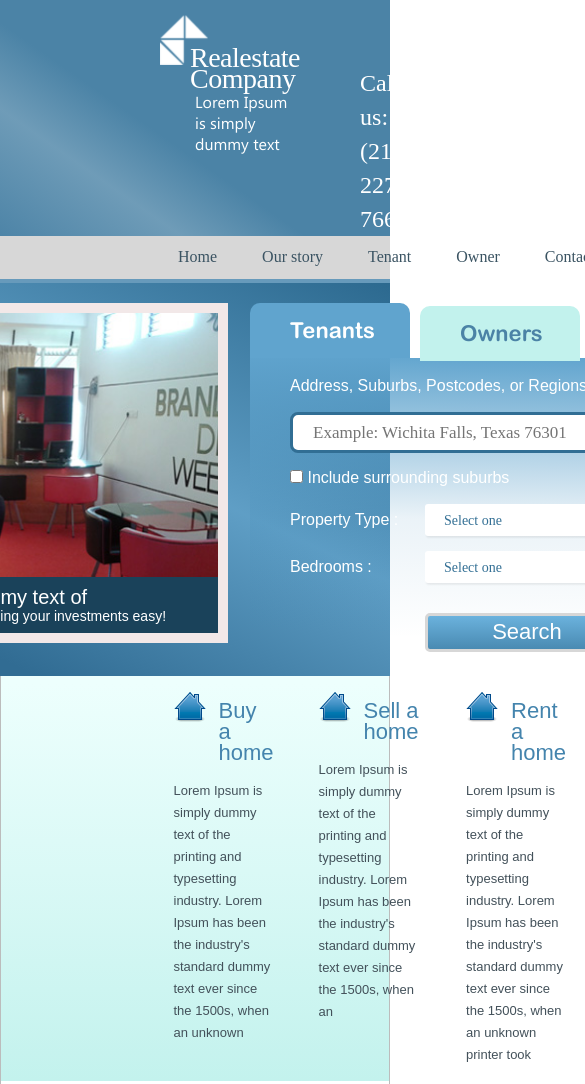
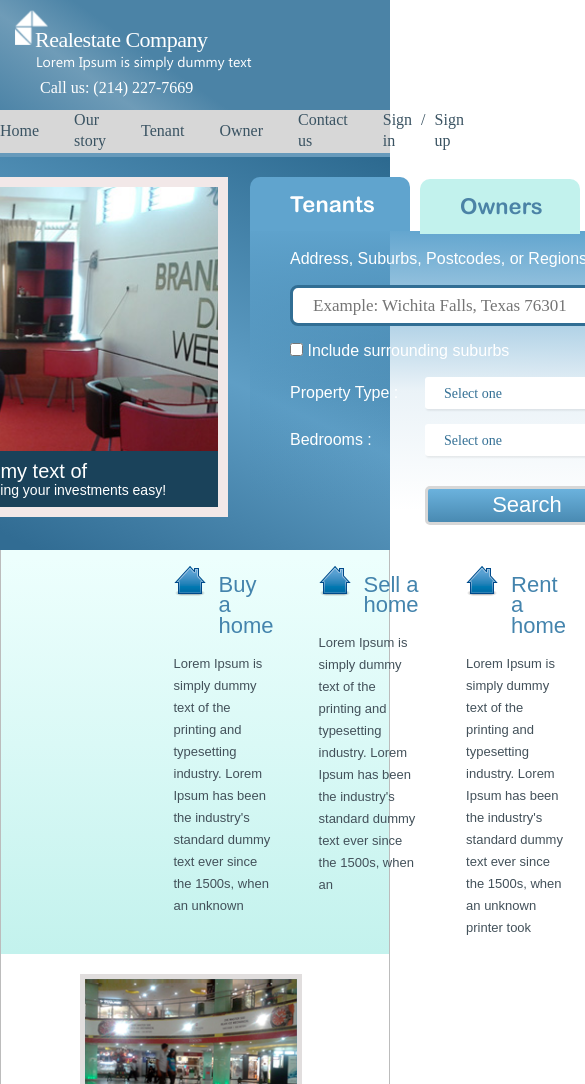
Before and after one commit to Anvar5151/Anvar5151.github.io, a plain HTML site: page index.html in a window 390 px wide. Shown: the top 1084 px of the page, 585 px wide, since content can reach past the window. Drawn offline with nearby package versions, Linux system fonts and the light colour scheme; a web font is replaced by a local one.

Commit message:
responsive header

```diff
--- a/css/style.css
+++ b/css/style.css
@@ -89,14 +89,17 @@ h6 {
   font-family: "Adobe Fangsong Regular";
   src: url("../fonts/Adobe-Fangsong-Std-R-Font.otf") format("opentype");
 }
+
 @font-face {
   font-family: MicrosoftNewTaiLue;
   src: url("../fonts/ntailu.ttf") format("opentype");
 }
+
 @font-face {
   font-family: ArialRounded;
   src: url("../fonts/ArialRounded.ttf") format("opentype");
 }
+
 body {
   width: 100%;
 }
@@ -106,6 +109,7 @@ body {
   margin: 0 auto;
 }
 
+
 .header {
   display: flex;
   height: 100%;
@@ -114,11 +118,13 @@ body {
   background: linear-gradient(35deg, #4d84a7 0%, rgba(95, 145, 176, 0.9) 25%, #4b83a6 42%);
   filter: progid:DXImageTransform.Microsoft.gradient(startColorstr="#4d84a7", endColorstr="#4b83a6", GradientType=1);
   color: #fff;
+  justify-content: space-between;
+
 }
 
-.header__right {
-  width: 830px;
-}
+
+
+.header__right {}
 
 .header__right__logo img {
   width: 48px;
@@ -144,7 +150,7 @@ body {
 }
 
 .header__left {
-  width: 450px;
+  margin: 0 165px 0 0;
 }
 
 .header__left__contact {
@@ -157,19 +163,22 @@ body {
 nav {
   background-color: #d7d7d7;
   border-bottom: 4px solid #679abb;
+
 }
 
 .nav__menu {
+  max-width: 920px;
   margin: 0 auto;
   height: 43px;
-  display: grid;
+  display: flex;
+  justify-content: space-between;
   align-items: center;
-  grid-template-columns: 806px 474px;
 }
 
 .nav__menu__list {
   display: flex;
-  margin-left: 178px;
+  align-items: center;
+
 }
 
 .nav__menu__item a {
@@ -177,21 +186,19 @@ nav {
   font-size: 16px;
   line-height: 1.31;
   color: #3a5362;
-  margin-right: 45px;
+  margin-right: 35px;
 }
+
 .nav__menu__item a:hover {
   padding: 9px 16px 13px 13px;
   border-radius: 12px 12px 0 0;
   color: #fff;
   background-color: #4e85a7;
-  margin-right: 33px;
 }
 
 .nav__authorisation_list {
-  width: 450px;
   display: flex;
   justify-content: center;
-  margin-left: 2px;
 }
 
 .nav__authorisation_list li {
@@ -205,11 +212,165 @@ nav {
 .nav__authorisation_list a {
   color: #3a5362;
 }
+
 .nav__authorisation_list a:hover {
   color: #fff;
   text-decoration: underline;
 }
 
+
+/* ***************************** END ********************************************* */
+
+@media (max-width:1280px) {
+  .container {
+    max-width: 1170px;
+    margin: 0 auto;
+  }
+
+  .header {
+    display: flex;
+  }
+
+  .header__right__logo img {
+
+    margin: 15px 0 0 90px;
+  }
+
+  .header__right__title {
+
+    margin: -18px 0 40px 120px;
+  }
+
+  .header__right__text {
+    margin: -35px 0 20px 125px;
+
+  }
+
+  .header__left {
+    margin: 0 105px 0 0;
+  }
+}
+
+@media (max-width:900px) {
+  .header {
+    display: flex;
+  }
+
+  .header__right__logo img {
+
+    margin: 15px 0 0 90px;
+  }
+
+  .header__right__title {
+
+    margin: -18px 0 40px 120px;
+  }
+
+  .header__right__text {
+    margin: -35px 0 20px 125px;
+
+  }
+
+
+}
+
+
+@media (max-width:840px) {
+  .header {
+    display: flex;
+  }
+
+  .header__right__logo img {
+
+    margin: 15px 0 0 70px;
+  }
+
+  .header__right__title {
+
+    margin: -18px 0 40px 100px;
+  }
+
+  .header__right__text {
+    margin: -35px 0 20px 105px;
+
+  }
+
+  .header__left {
+    margin: 0 85px 0 0;
+  }
+}
+
+@media (max-width:768px) {
+  .header {
+    display: grid;
+    padding: 0 0 16px 0;
+  }
+
+  .header__right {}
+
+  .header__left {
+    margin: 0 0px 0 0;
+  }
+
+  .header__right__logo img {
+
+    margin: 20px 0 0 70px;
+  }
+
+  .header__right__title {
+
+    margin: -18px 0 40px 100px;
+  }
+
+  .header__right__text {
+    margin: -35px 0 0 105px;
+
+  }
+
+  .header__left__contact {
+    margin: 10px 0px 0 108px;
+  }
+
+
+}
+
+@media (max-width:400px) {
+  .header {
+    display: grid;
+    padding: 0 0 10px 0;
+  }
+
+  .header__right {}
+
+  .header__left {
+    margin: 0 0px 0 0;
+  }
+
+  .header__right__logo img {
+    width: 33px;
+    height: 35px;
+    margin: 10px 0 0 15px;
+  }
+
+  .header__right__title {
+    font-size: 22px;
+    margin: -13px 0 40px 35px;
+  }
+
+  .header__right__text {
+    margin: -35px 0 0 36px;
+    font-size: 14px;
+  }
+
+  .header__left__contact {
+    margin: 5px 0px 0 40px;
+    font-size: 16px;
+  }
+
+
+}
+
+/* ***************************** FIRST SECTION ********************************************* */
 .first__section__columns {
   background: #316c93;
   background: linear-gradient(25deg, #316c93 3%, rgba(55, 134, 183, 0.8) 48%, #2c698f 100%);
@@ -268,6 +429,7 @@ nav {
   margin: 12px 3px;
   cursor: pointer;
 }
+
 .sider__nav__dots:hover {
   background-color: #2c5f7f;
 }
@@ -404,6 +566,7 @@ form.form__1 {
   font-family: Arial;
   font-size: 22px;
 }
+
 .btn:hover {
   background-image: linear-gradient(to top, #ff6e02, #ffa765);
 }
@@ -434,6 +597,7 @@ form.form__1 {
 .f__column__title a {
   color: #4484ad;
 }
+
 .f__column__title a:hover {
   color: #ffa765;
   text-decoration: underline;
@@ -503,6 +667,7 @@ form.form__1 {
   display: inline-block;
   margin: 0;
 }
+
 .gallery__body p a {
   display: inline-block;
   color: white;
@@ -525,18 +690,18 @@ form.form__1 {
 }
 
 .form__part {
-  background: url(../img/form_bg.png) 0 0/cover no-repeat;
-  width: 1280px;
+  background: url(../img/form_bg.png) repeat;
   height: 196px;
 }
 
 .form__part__columns {
-  display: flex;
-  justify-content: center;
+  max-width: 968px;
+  margin: 0 auto;
+  display: grid;
+  grid-template-columns: 481px 480px;
 }
 
 .form__part__left {
-  width: 470px;
   height: 109px;
   margin: 15px 12px;
 }
@@ -565,7 +730,7 @@ form.form__1 {
 }
 
 .login__btn {
-  padding: 5px 15px;
+  padding: 5px 10px;
   font-size: 16px;
   border-radius: 8px;
 }
@@ -592,6 +757,7 @@ form.form__1 {
   border-radius: 5px;
   margin-right: 15px;
 }
+
 .link:hover {
   background-image: linear-gradient(to top, #ff6e02, #ffa765);
 }
@@ -604,12 +770,12 @@ form.form__1 {
   border: solid 1px #d7d7d7;
   border-radius: 5px;
 }
+
 .orange:hover {
   background-image: linear-gradient(to top, #679abb, #82bbdf);
 }
 
 .form__part__right {
-  width: 470px;
   height: 109px;
   margin: 15px 0 0 12px;
 }
--- a/index.html
+++ b/index.html
@@ -3,7 +3,7 @@
 
 <head>
   <meta charset="utf-8">
-  <meta name="viewport" content="width=1280">
+  <meta name="viewport" content="width=device-width, minimum-scale=1.0, maximum-scale=1.0, user-scalable=no">
   <title>first project</title>
   <link rel="stylesheet" href="css/style.css">
   <!--Scroll reveal CDN-->
@@ -38,6 +38,7 @@
         </div>
       </div>
       <nav>
+        <div class="container">
           <div class="nav__menu">
             <div class="nav__menu__right">
               <ul class="nav__menu__list">
@@ -55,6 +56,7 @@
                   <li class="nav__authorisation">/</li>
                   <li class="nav__authorisation"><a href="#">Sign up</a></li>
                 </ul>
+              </div>
             </div>
           </div>
         </div>
```
Lines whose indentation alone changed are shown as unchanged.
